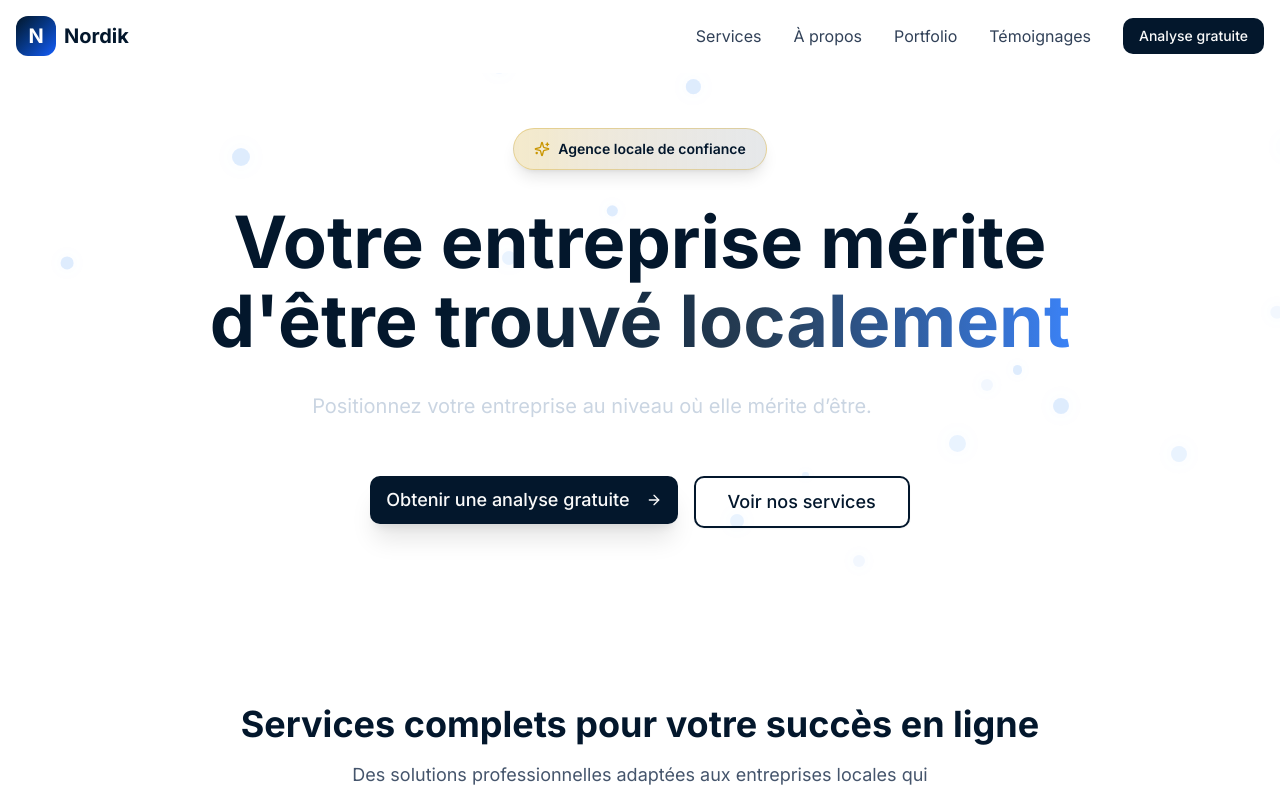
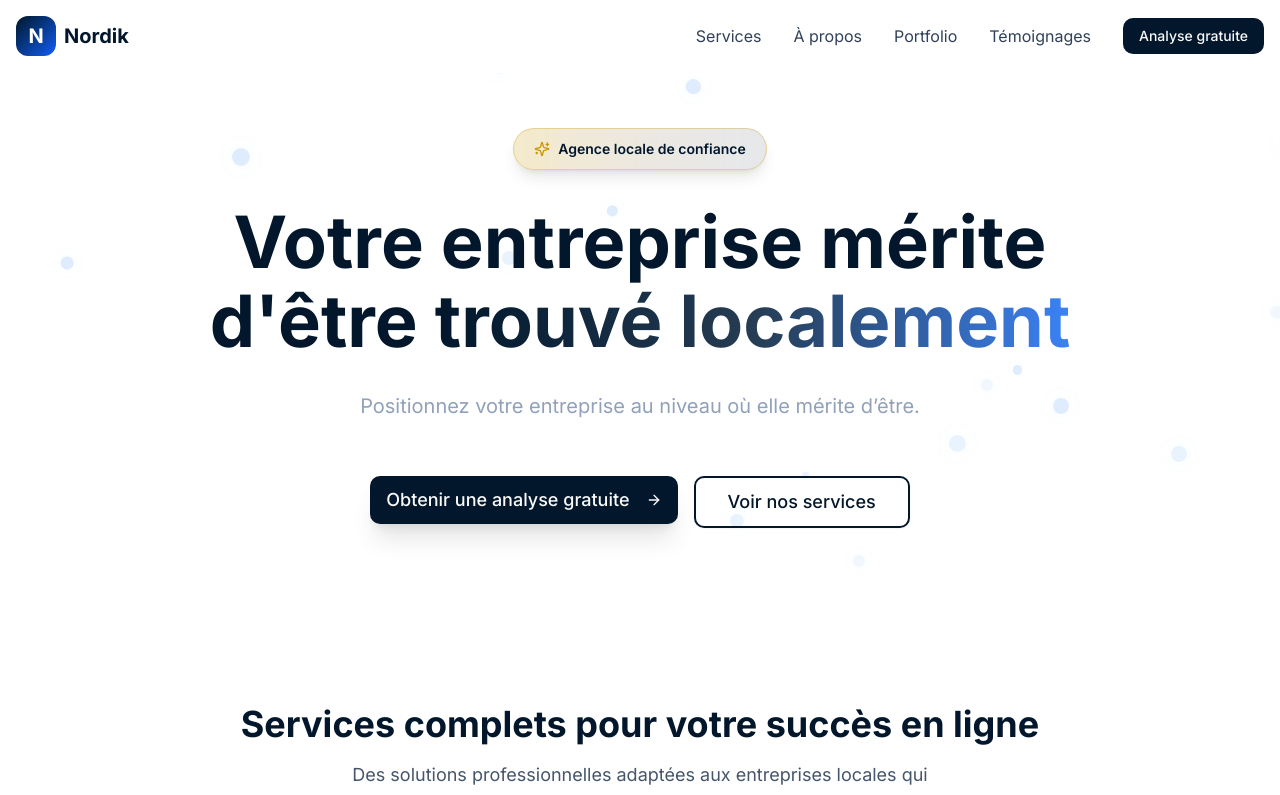
Before and after one commit to cadore93/Nordik_site_V2, a Next.js app: page / in a window 1280 px wide. Shown: the top 795 px of the page. Built offline with nearby package versions, Linux system fonts and the light colour scheme.

Commit message:
Fix hero subheadline centering and spacing

```diff
--- a/components/hero.tsx
+++ b/components/hero.tsx
@@ -97,9 +97,10 @@ export function Hero() {
                 animate={{ opacity: 1, y: 0 }}
                 transition={{ delay: 0.7, duration: 0.8, ease: "easeOut" }}
               >
-                <p className="text-lg md:text-xl text-slate-300 max-w-2xl">
+                <p className="text-lg md:text-xl text-slate-400 max-w-3xl mx-auto mt-2 text-center">
   Positionnez votre entreprise au niveau où elle mérite d’être.
 </p>
+
 
               </motion.p>
 
```
